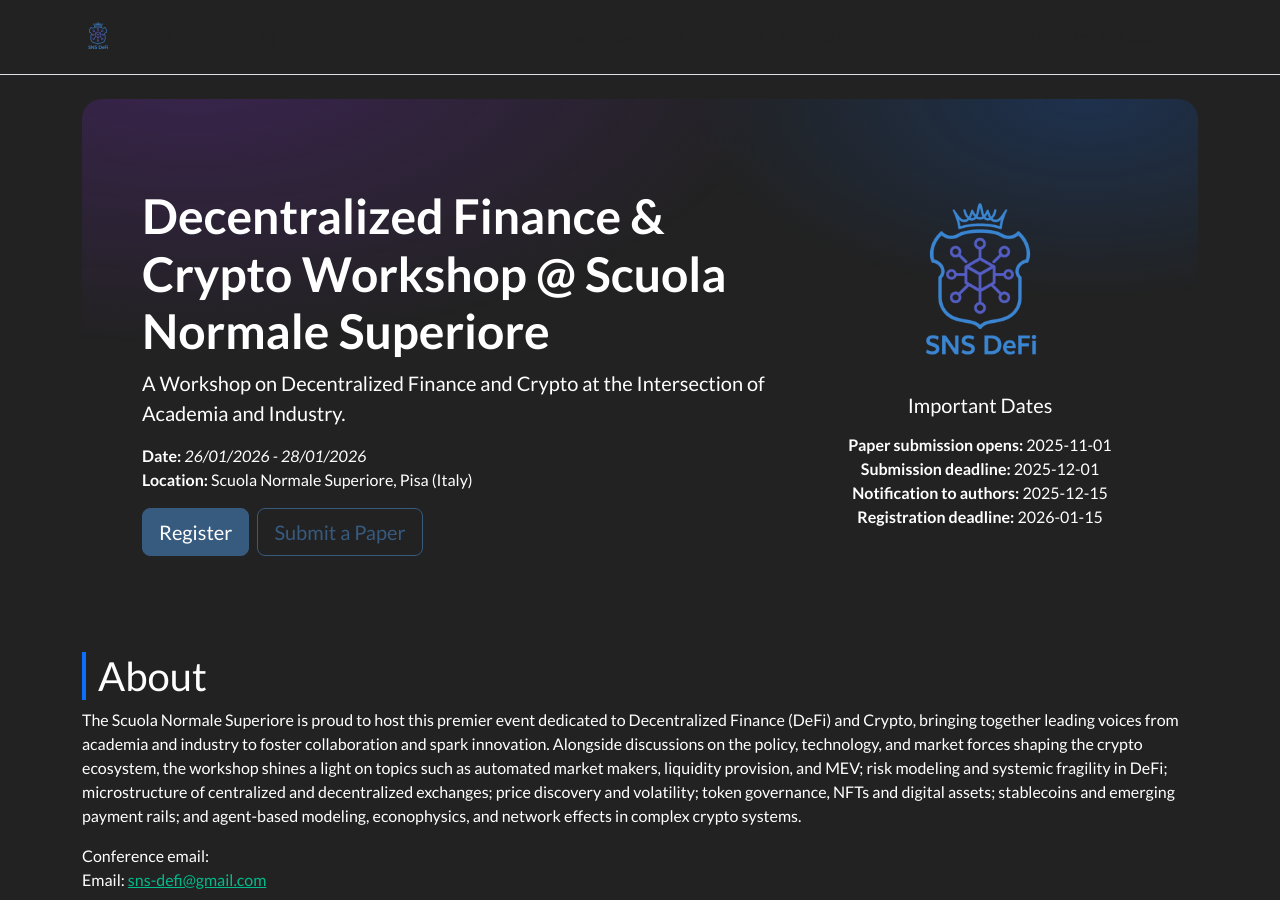
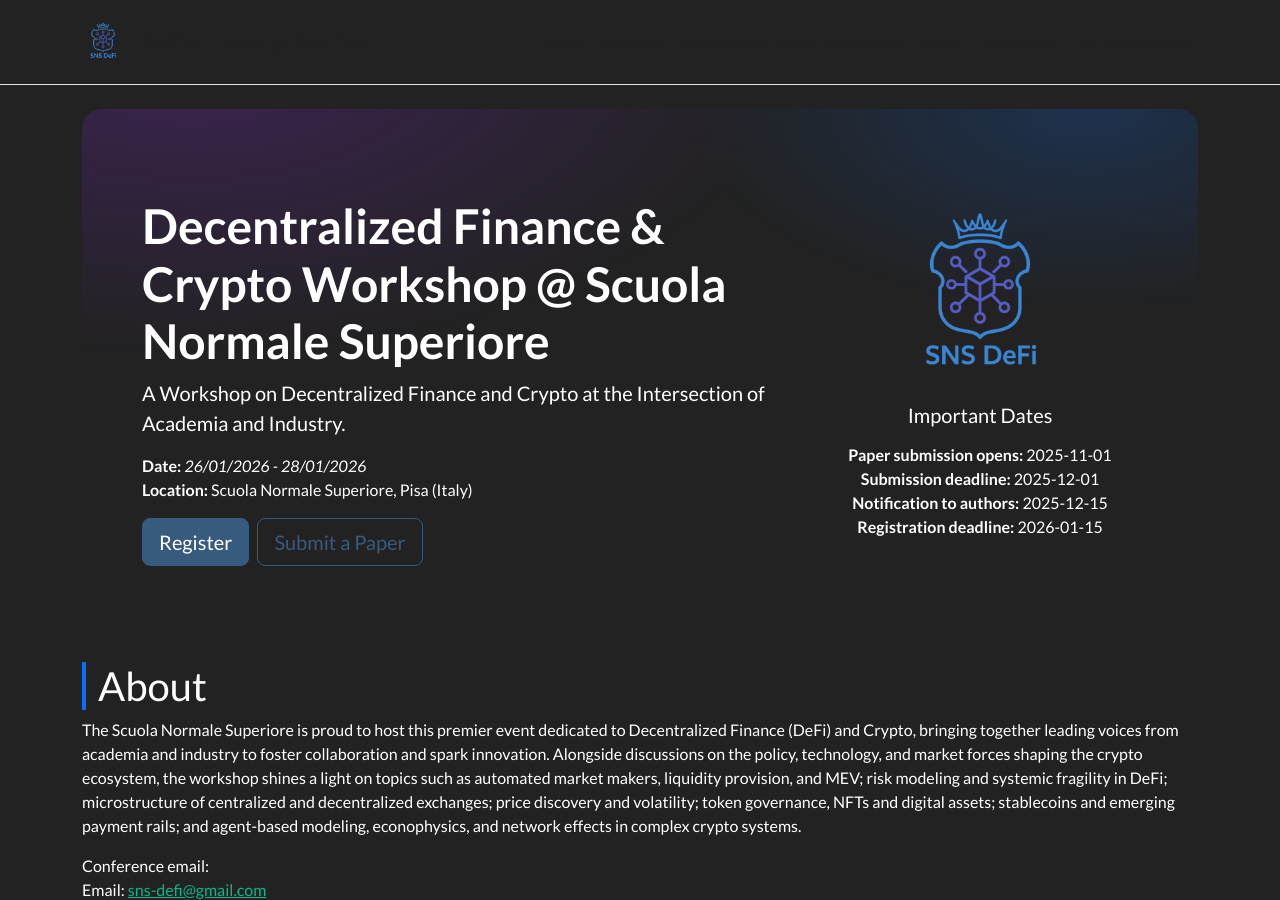
Before and after one commit to sns-defi/sns-defi.github.io, a Jekyll site: the page built from index.md, in a window 1280 px wide and 900 px high. Built offline with Jekyll 4.4.1, drawn with Linux system fonts in a browser that asks for light colours; nearby versions of some CDN libraries.

Commit message:
Update default.html

```diff
--- a/_layouts/default.html
+++ b/_layouts/default.html
@@ -12,12 +12,10 @@
   <body>
     <nav class="navbar navbar-expand-lg bg-body-tertiary border-bottom sticky-top">
       <div class="container">
-        <!-- <a class="navbar-brand fw-semibold" href="{{ '/' | relative_url }}">DeFi & Crypto @ SNS Pisa</a> -->
         <a class="navbar-brand fw-semibold d-flex align-items-center gap-2" href="{{ '/' | relative_url }}">
-          <img src="{{ '/assets/img/sns_defi_logo.png' | relative_url }}" alt="SNS DeFi Logo" height="32" class="me-2">
+          <img src="{{ '/assets/img/sns_defi_logo.png' | relative_url }}" alt="SNS DeFi Logo" height="42" class="me-2">
           DeFi & Crypto @ SNS Pisa
         </a>
-        <!-- Fine aggiunta -->
         <button class="navbar-toggler" type="button" data-bs-toggle="collapse" data-bs-target="#topnav" aria-controls="topnav" aria-expanded="false" aria-label="Toggle navigation">
           <span class="navbar-toggler-icon"></span>
         </button>
```
